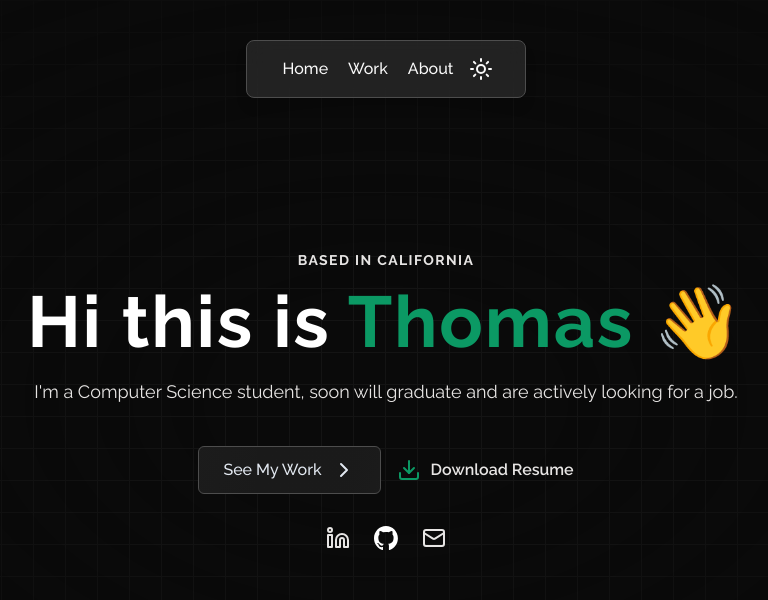
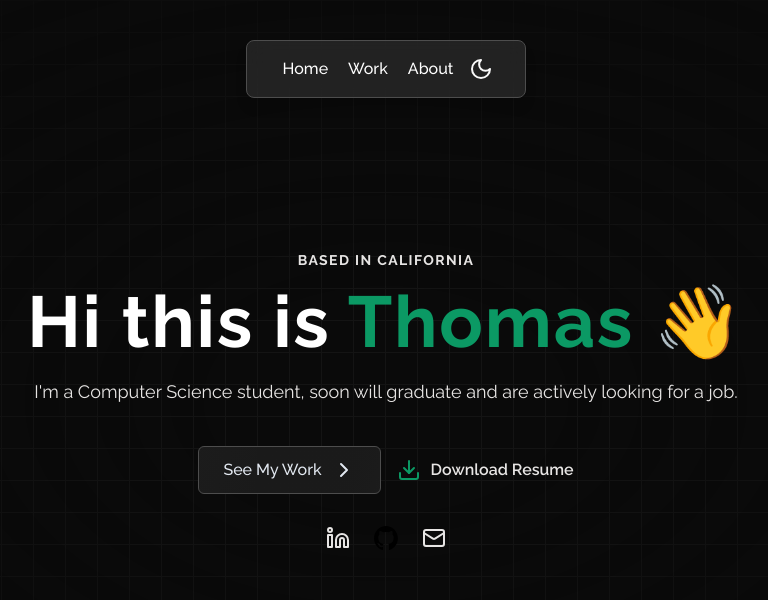
Before and after one commit to ThomasN0712/personal-website, a Next.js app: page / in a window 1280 px wide. Shown: the top 600 px of the page, without its empty margins (254-1022 px from the left). Built offline with nearby package versions, Linux system fonts and the light colour scheme.

Commit message:
add dark mode

```diff
--- a/app/_components/HeroSection.tsx
+++ b/app/_components/HeroSection.tsx
@@ -53,7 +53,11 @@ const HeroSection = () => {
               <Linkedin size={24} />
             </a>
             <a href="https://github.com/ThomasN0712" target="_blank" rel="noopener noreferrer">
-              <img src="imgs/logos/github-logo.svg" alt="GitHub" className="w-6 h-6" />
+              <img
+                src="imgs/logos/github-logo.svg"
+                alt="GitHub"
+                className="w-6 h-6 dark:invert"
+              />
             </a>
             <a
               href="mailto:thomasnguyen0712@gmail.com"
--- /dev/null
+++ b/app/_components/ui/DarkModeToggle.tsx
@@ -0,0 +1,33 @@
+import { useEffect, useState } from "react";
+import { Sun, Moon } from "lucide-react";
+
+export const DarkModeToggle = () => {
+  const [darkMode, setDarkMode] = useState(false);
+
+  // Load dark mode preference from local storage on initial load
+  useEffect(() => {
+    const savedTheme = localStorage.getItem("theme");
+    if (savedTheme === "dark" || (!savedTheme && window.matchMedia("(prefers-color-scheme: dark)").matches)) {
+      document.documentElement.classList.add("dark");
+      setDarkMode(true);
+    }
+  }, []);
+
+  // Toggle dark mode and save preference in local storage
+  const toggleDarkMode = () => {
+    if (darkMode) {
+      document.documentElement.classList.remove("dark");
+      localStorage.setItem("theme", "light");
+    } else {
+      document.documentElement.classList.add("dark");
+      localStorage.setItem("theme", "dark");
+    }
+    setDarkMode(!darkMode);
+  };
+
+  return (
+    <button onClick={toggleDarkMode} className="text-neutral-50 hover:text-primary transition duration-200">
+      {darkMode ? <Sun size={24} /> : <Moon size={24} />}
+    </button>
+  );
+};
--- a/app/_components/ui/Navbar.tsx
+++ b/app/_components/ui/Navbar.tsx
@@ -8,7 +8,7 @@ import {
 } from "framer-motion";
 import Link from "next/link";
 import { useState, useEffect } from "react";
-import { Sun, Moon } from "lucide-react";
+import { DarkModeToggle } from "./DarkModeToggle"; // Import the toggle component
 
 export const Navbar = ({
   navItems,
@@ -92,7 +92,7 @@ export const Navbar = ({
               <span className="block sm:hidden text-neutral-50 hover:text-primary transition-colors duration-200">
                 {navItem.icon}
               </span>
-              <span className="hidden sm:block font-medium relative">
+              <span className="hidden sm:block font-medium relative dark: text-white">
                 {navItem.name}
                 {/* Render underline only for the active link */}
                 {activeIndex === idx && (
@@ -108,13 +108,8 @@ export const Navbar = ({
             </Link>
           ))}
 
-          {/* Dark/Light Theme Toggle */}
-          <button
-            onClick={() => setDarkMode(!darkMode)}
-            className="text-neutral-50 hover:text-primary transition duration-200"
-          >
-            {darkMode ? <Sun size={24} /> : <Moon size={24} />}
-          </button>
+         {/* Dark Mode Toggle Button */}
+         <DarkModeToggle />
         </motion.div>
       )}
     </AnimatePresence>
```
